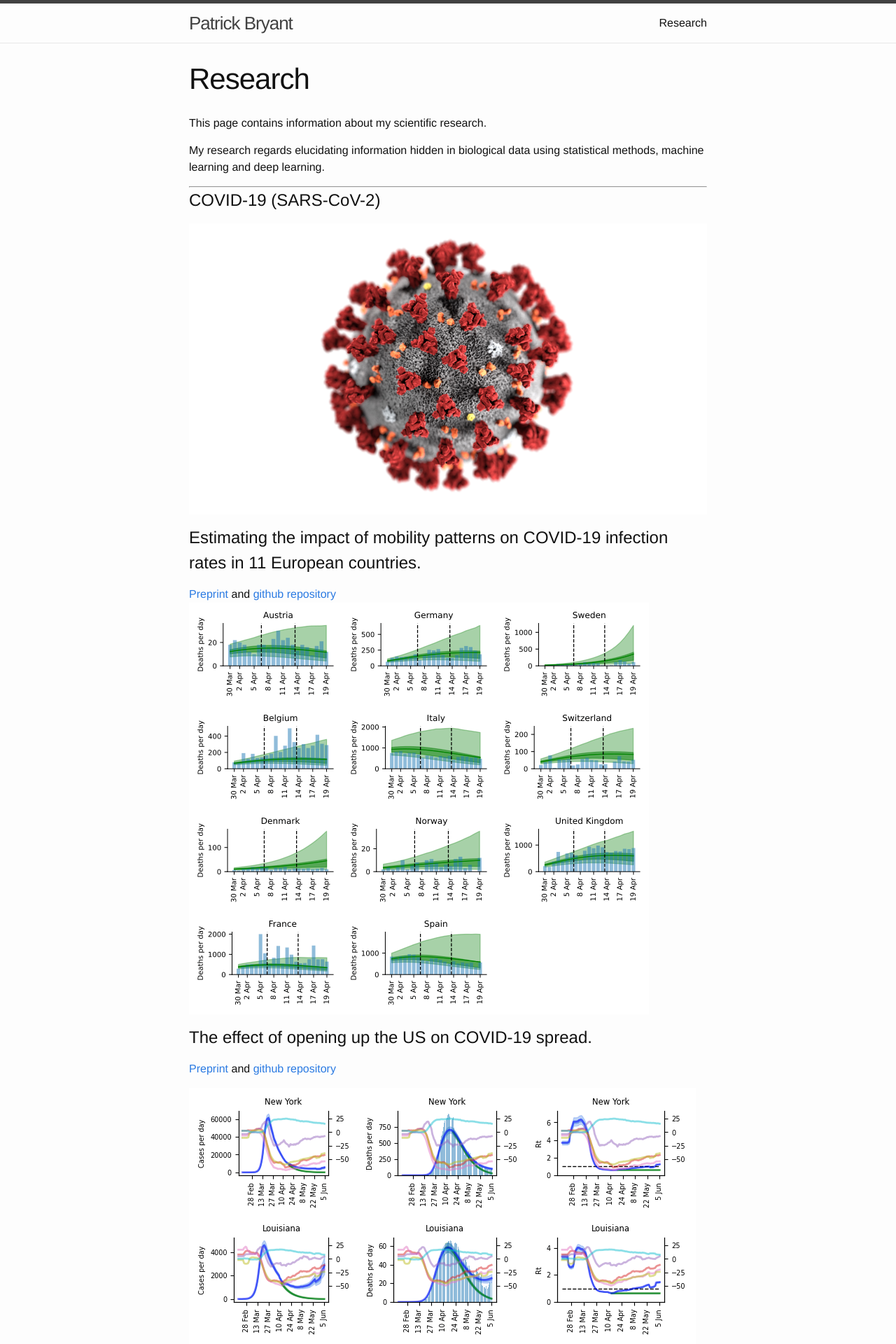
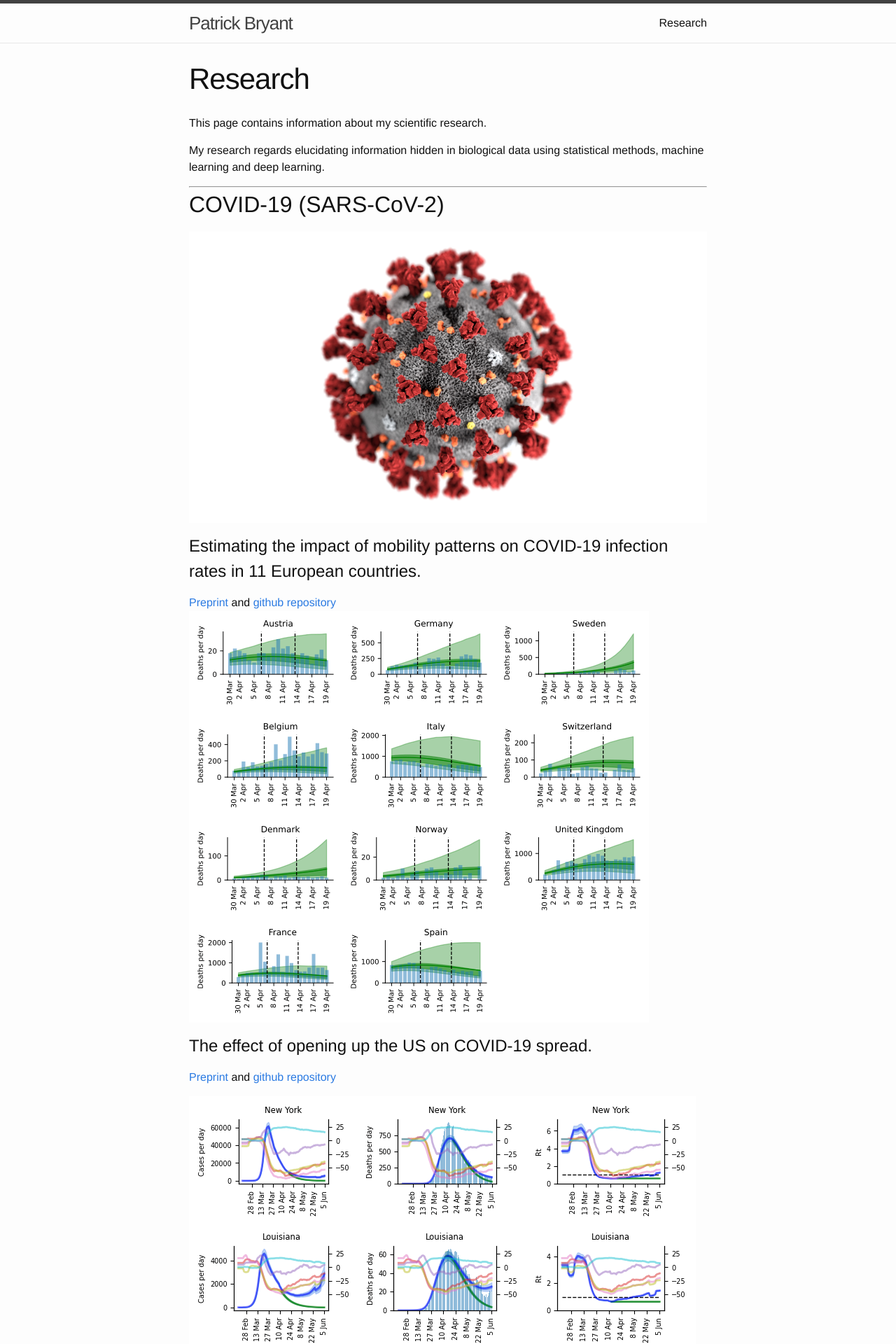
Before and after one commit to patrickbryant1/patrickbryant1.github.io, a Jekyll site: the page built from research.md, in a window 1280 px wide. Shown: the top 1920 px of the page at 70% size. Built offline with Jekyll 4.4.1, drawn with Linux system fonts in a browser that asks for light colours.

Commit message:
changed title

```diff
--- a/research.md
+++ b/research.md
@@ -8,7 +8,7 @@ This page contains information about my scientific research.
 My research regards elucidating information hidden in biological data using statistical methods, machine learning and deep learning.
 
 -----------------------------------------------------------------------------------------------
-# COVID-19 (SARS-CoV-2)
+## COVID-19 (SARS-CoV-2)
 ![covid19_image](/patrickbryant1.github.io/assets/Coronavirus-CDC.jpg)
 
 
```
Also changed, not shown: 2 other files.
